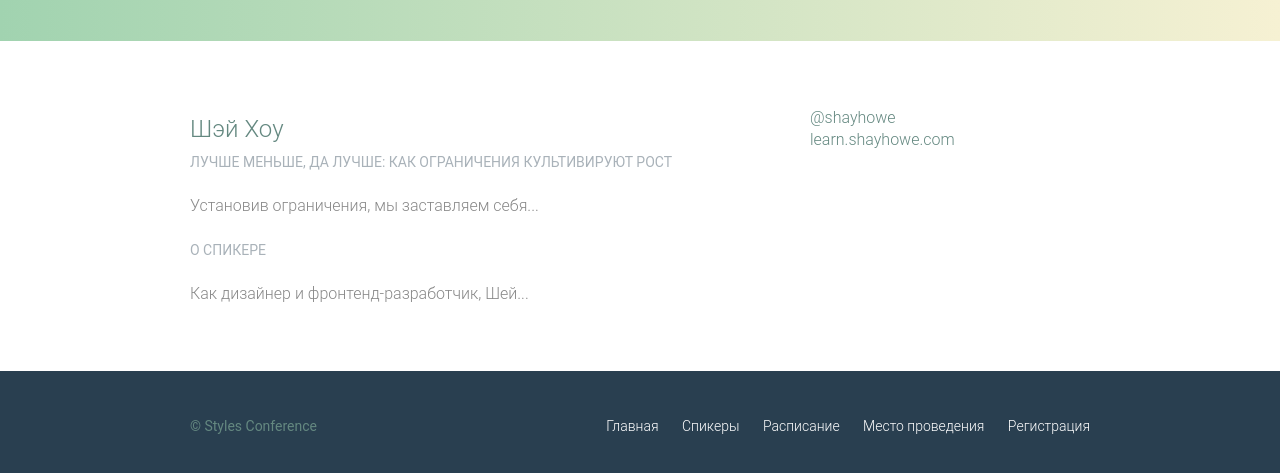
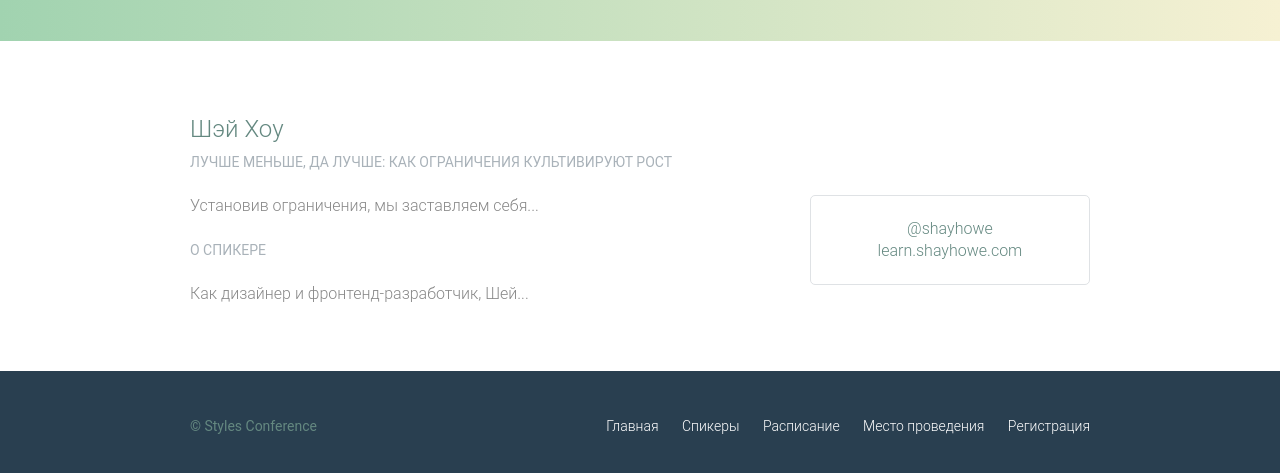
Before and after one commit to O-Julia-O/FirstSite, a plain HTML site: page html/speakers.html in a window 1280 px wide. Shown: the part 355-828 px from the top of the page. Drawn offline with Linux system fonts and the light colour scheme.

Commit message:
added styles for class 'speakers' in main.css

```diff
--- a/css/main.css
+++ b/css/main.css
@@ -349,3 +349,22 @@ h1, h3, h4, h5, p {
 .nav li:last-child {
   margin-right: 0;
 }
+
+
+/*
+  ========================================
+  Спикеры
+  ========================================
+*/
+
+.speaker-info {
+  border: 1px solid #dfe2e5;
+  border-radius: 5px;
+  margin-top: 88px;
+  padding: 22px 0;
+  text-align: center;
+}
+
+.speaker {
+  margin-bottom: 44px;
+}
```
